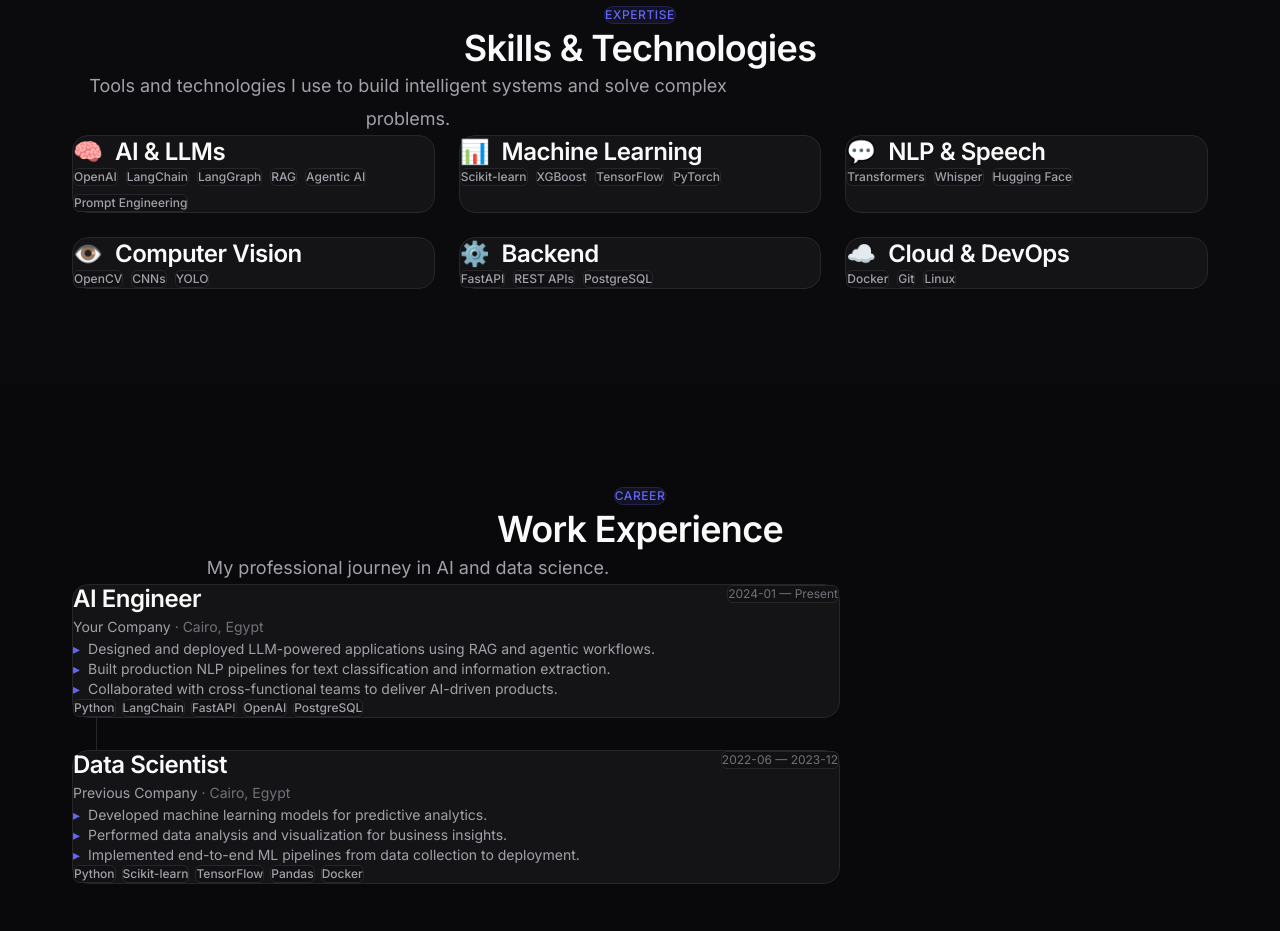
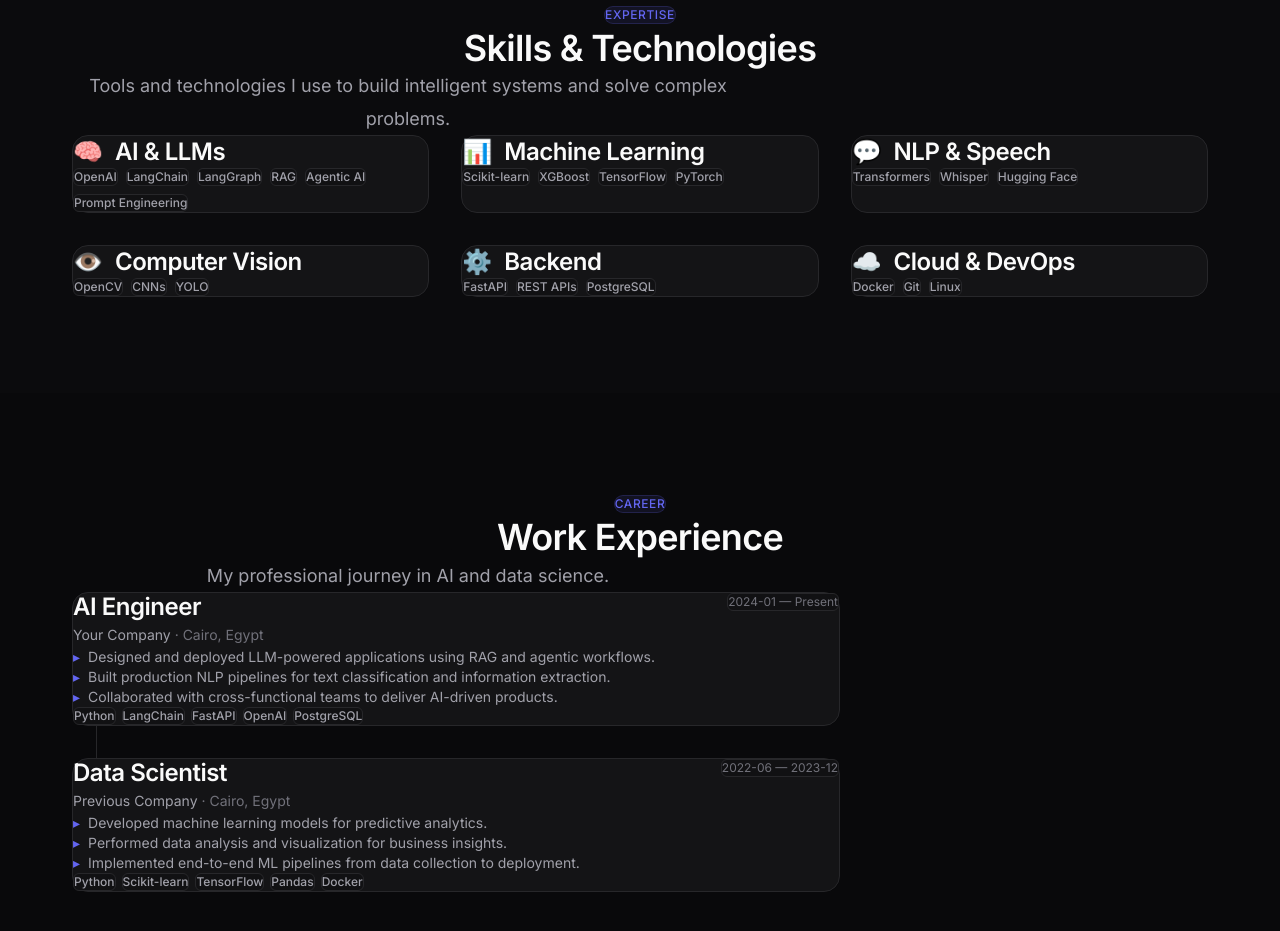
Before and after one commit to H-Elsherbiny/portfolio, a Next.js app: page / in a window 1280 px wide. Shown: the part 920-1851 px from the top of the page. Built offline with nearby package versions, Linux system fonts and the light colour scheme.

Commit message:
fix(skills): improve layout and visual hierarchy

```diff
--- a/components/home/SkillsSection.tsx
+++ b/components/home/SkillsSection.tsx
@@ -13,7 +13,7 @@
           subtitle="Tools and technologies I use to build intelligent systems and solve complex problems."
         />
 
-        <div className="grid grid-cols-1 sm:grid-cols-2 lg:grid-cols-3 gap-6">
+        <div className="grid grid-cols-1 sm:grid-cols-2 lg:grid-cols-3 gap-8">
           {skills.map((category) => (
             <Card key={category.name} padding="lg">
               <div className="flex items-center gap-3 mb-4">
```
